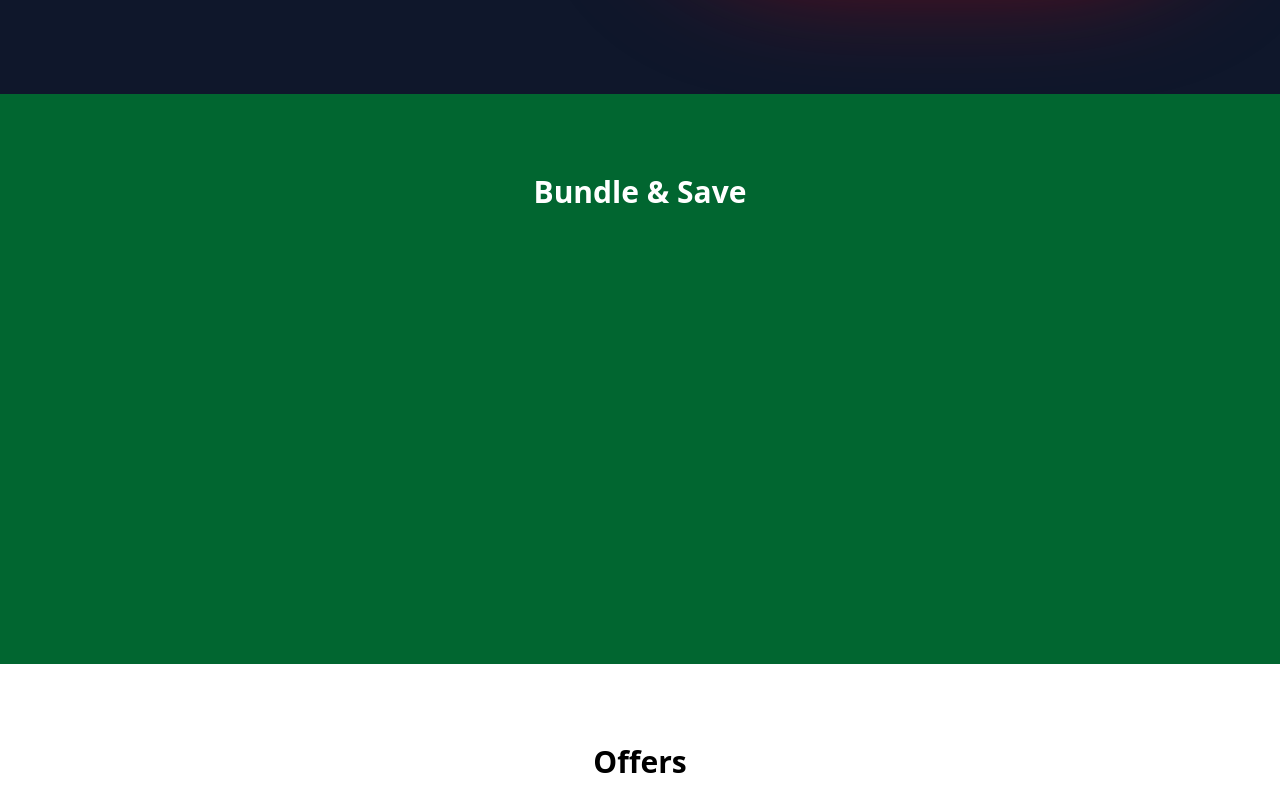
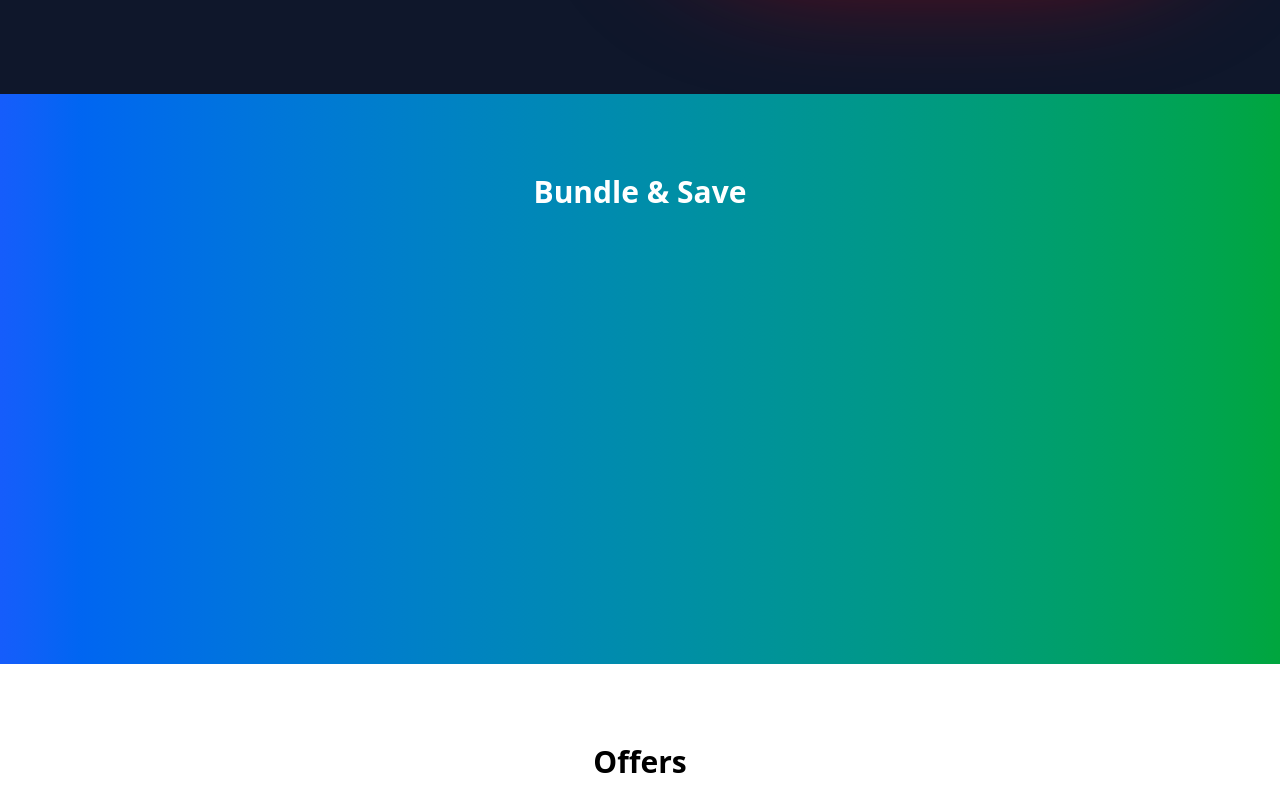
Before and after one commit to yasarahasini/Ecommerce-website, a Next.js app in the folder frontend/: page /Deals in a window 1280 px wide. Shown: the part 1388-2200 px from the top of the page. Built offline with nearby package versions, Linux system fonts and the light colour scheme.

Commit message:
update pages

```diff
--- a/frontend/app/(user)/Deals/page.tsx
+++ b/frontend/app/(user)/Deals/page.tsx
@@ -153,7 +153,7 @@ export default function Home() {
 
       <section
         ref={bundleRef}
-        className="sticky top-0 z-30 bg-green-800 text-white px-6 py-20"
+        className="sticky top-0 z-30 bg-gradient-to-r from-blue-600 to-green-600 text-white px-6 py-20"
       >
         <div className="container mx-auto max-w-6xl">
           <h2 className="text-3xl font-bold mb-10 text-center">Bundle & Save</h2>
```
